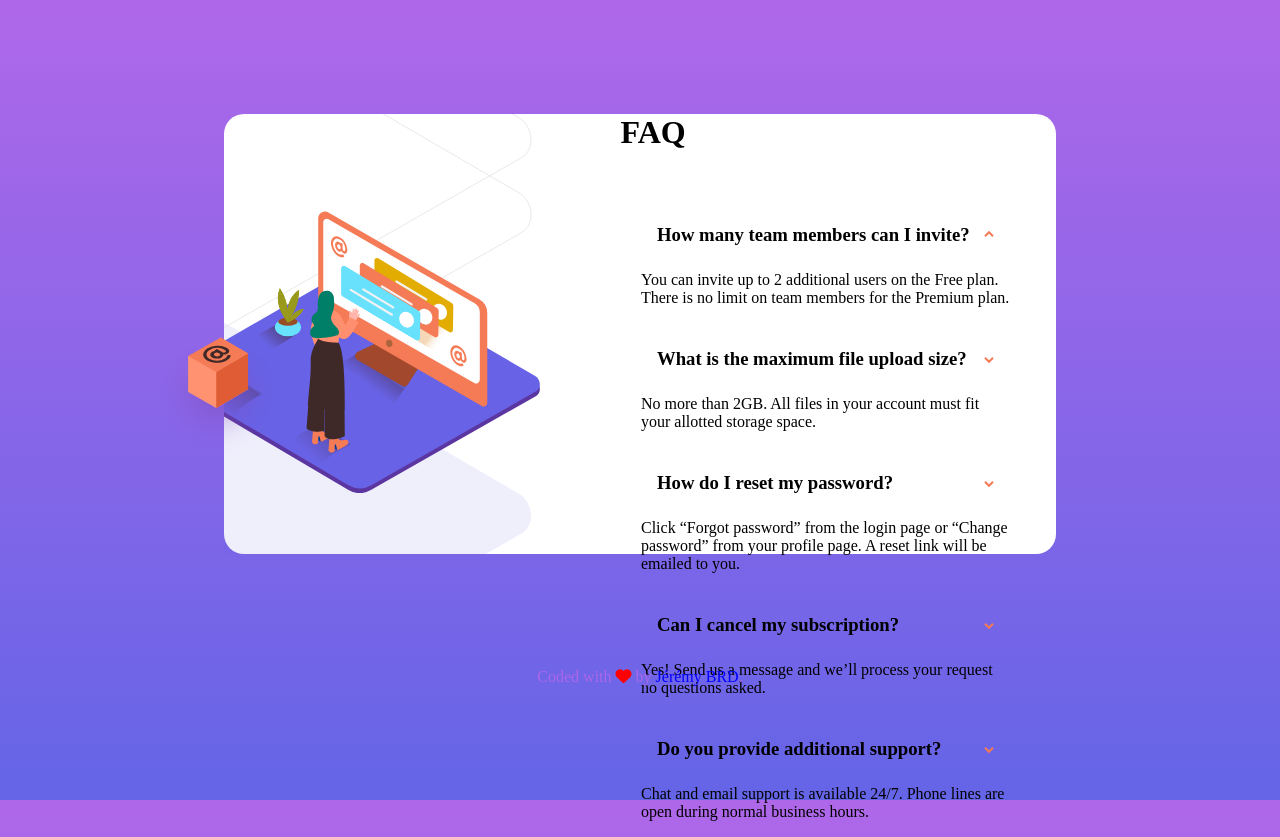
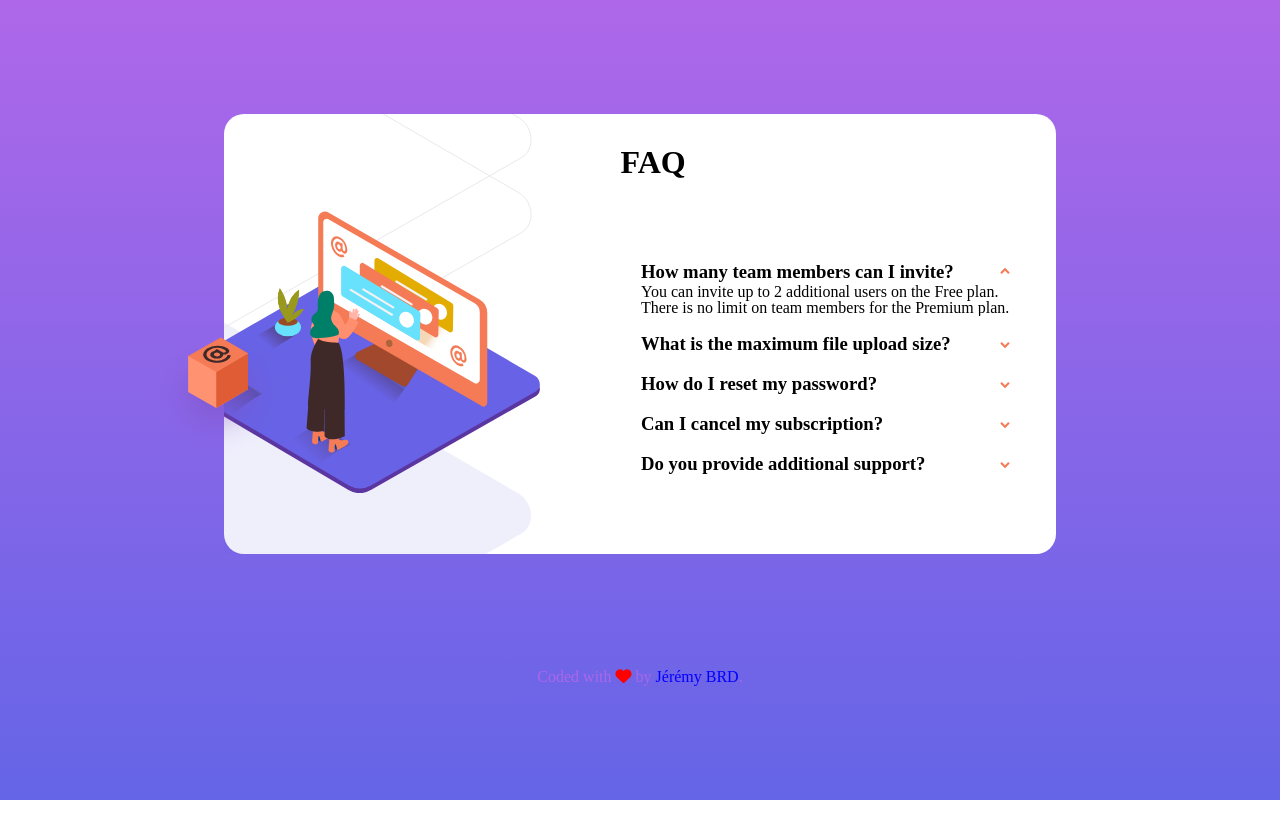
Before and after one commit to JeremyBRD/FAQ-accordion-card, a website built with webpack: page src/template.html in a window 1280 px wide. Both pictures are taken after a click on the element "How many team members can I invite?". After the commit the page ends 800 px from the top, so only its background shows below. Built offline with nearby package versions, Linux system fonts and the light colour scheme.

Commit message:
add toggle class active

```diff
--- a/src/js/accordion.js
+++ b/src/js/accordion.js
@@ -2,7 +2,19 @@ const accordionItemHeaders = document.querySelectorAll('.accordion-item-header')
 
 const toggleActive = () => accordionItemHeaders.forEach(accordionItemHeader => {
   accordionItemHeader.addEventListener('click', event => {
-    accordionItemHeader.lastElementChild.classList.toggle('active');
+    const currentlyActiveArrow = document.querySelector('.arrow-down.active')
+    if (currentlyActiveArrow && currentlyActiveArrow !== accordionItemHeader) {
+      currentlyActiveArrow.classList.toggle('active');
+      currentlyActiveArrow.parentElement.nextElementSibling.style.maxHeight = 0;
+    } else {
+      accordionItemHeader.lastElementChild.classList.toggle('active');
+      const accordionBody = accordionItemHeader.nextElementSibling;
+      if (accordionItemHeader.lastElementChild.classList.contains('active')) {
+        accordionBody.style.maxHeight = accordionBody.scrollHeight + 'px';
+      } else {
+        accordionBody.style.maxHeight = 0;
+      }
+    }
   })
 });
 
--- a/src/styles/components/_accordion-card-desktop.scss
+++ b/src/styles/components/_accordion-card-desktop.scss
@@ -73,18 +73,29 @@
   display: flex;
   justify-content: space-between;
   align-items: center;
-  padding: 0.5rem 1rem 0.5rem 1rem;
-  min-height: 3.5rem;
-  line-height: 1.25rem;
+  // padding: 0.5rem 1rem 0.5rem 1rem;
+  min-height: 1.5rem;
+  line-height: 1rem;
   font-weight: bold;
   position: relative;
   cursor: pointer;
 }
 
-.active {
+.arrow-down {
   transition: transform .3s;
 }
 
 .arrow-down.active {
   transform: rotate(180deg);
 }
+
+.accordion-body {
+  max-height: 0;
+  overflow: hidden;
+  line-height: 1rem;
+  transition: max-height .3s ease-out;
+}
+
+// .accordion-item-body-content {
+
+// }
```
